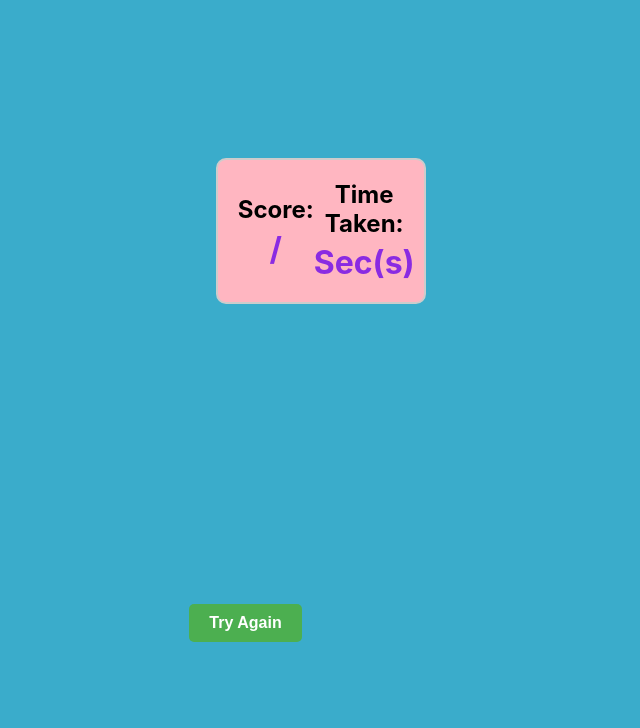
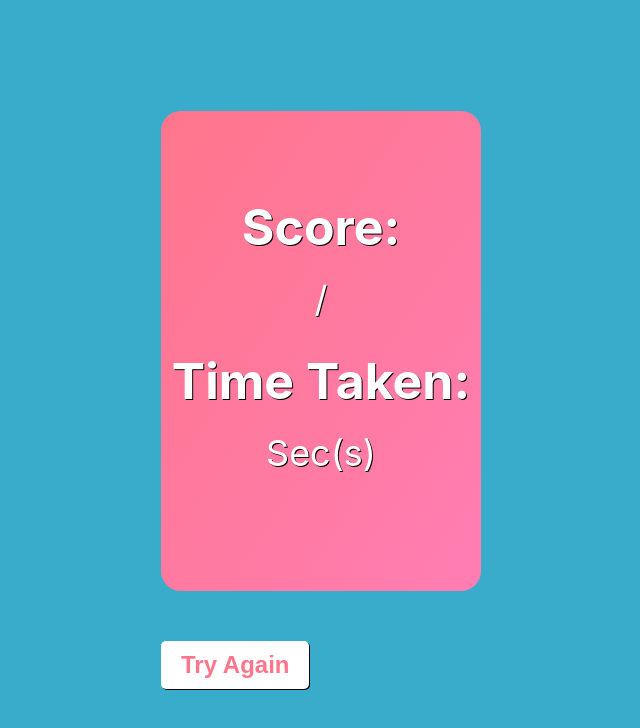
Before and after one commit to Yash0125/quiz-app, a React (Create React App) app: page /quizResult in a window 1280 px wide. Shown: the top 728 px of the page, without its empty margins (319-959 px from the left). Built offline with nearby package versions, Linux system fonts and the light colour scheme.

Commit message:
style : refactor

```diff
--- a/src/components/home/home.css
+++ b/src/components/home/home.css
@@ -1,6 +1,4 @@
 @import url("https://fonts.googleapis.com/css2?family=Poppins:wght@200;300;400;500;600&display=swap");
-
-
 
 .container {
   display: flex;
@@ -64,16 +62,22 @@ li {
 }
 
 button {
-  padding: 10px 20px;
-  font-size: 1.5rem;
-  font-weight: bold;
-  background-color: #4caf50;
-  color: #fff;
-  border: none;
-  border-radius: 5px;
-  cursor: pointer;
+  background-color: #fff;
+    color: #ff758c;
+    font-size: 1.5rem;
+    font-weight: bold;
+    border: none;
+    padding: 10px 20px;
+    border-radius: 5px;
+    cursor: pointer;
+    margin-top: 50px;
+    box-shadow: 1px 1px #000;
+    transition: all 0.2s ease-in-out;
+    cursor: pointer;
 }
 
 button:hover {
-  background-color: #3e8e41;
+  background-color: #ff758c;
+    color: #fff;
+    box-shadow: 3px 3px #000;
 }
--- a/src/components/quiz/Quiz.jsx
+++ b/src/components/quiz/Quiz.jsx
@@ -50,6 +50,7 @@ const Quiz = () => {
   const handleSubmit = () => {
     setShowResult(true);
     setTime(60 - remainingTime);
+    clearTimeout();
   };
 
   return (
@@ -77,12 +78,14 @@ const Quiz = () => {
                 </p>
               </div>
             </div>
+
             <div className="question">
               <span id="question-number">{currentQuestion + 1}.</span>
               <span id="question-txt">
                 {QuizData[currentQuestion].question}
               </span>
             </div>
+
             <div className="option-container">
               {QuizData[currentQuestion].options.map((option, i) => {
                 return (
@@ -98,6 +101,7 @@ const Quiz = () => {
                 );
               })}
             </div>
+
             {!isLastQuestion ? (
               <input
                 type="button"
@@ -113,6 +117,7 @@ const Quiz = () => {
                 onClick={handleSubmit}
               />
             )}
+
           </>
         )}
       </div>
--- a/src/components/quiz/quiz.css
+++ b/src/components/quiz/quiz.css
@@ -5,6 +5,7 @@
   padding: 0;
   box-sizing: border-box;
 }
+
 body {
   display: flex;
   align-items: center;
@@ -27,6 +28,7 @@ body {
   padding: 10px;
   position: relative;
 }
+
 .heading-txt {
   color: white;
   font-size: 30px;
@@ -36,6 +38,7 @@ body {
   text-transform: uppercase;
   font-family: "Poppins", sans-serif;
 }
+
 .question {
   margin: 8px;
   box-shadow: 0px 0px 10px 1px #a2a3a3;
@@ -49,10 +52,13 @@ body {
   display: flex;
   justify-content: center;
   align-items: center;
+  font-family: 'Poppins', sans-serif;
 }
+
 #question-number {
   margin-right: 5px;
 }
+
 .option-container {
   display: flex;
   flex-direction: column;
@@ -80,10 +86,12 @@ body {
   color: white;
   box-shadow: 3px 3px 4px 1px rgb(78, 69, 78);
 }
+
 .option-btn:hover {
   background-color: rgb(212, 118, 212);
   color: white;
 }
+
 #next-button {
   padding: 10px;
   border: none;
@@ -99,7 +107,9 @@ body {
   width: 100px;
   position: absolute;
   bottom: 15px;
+  cursor: pointer;
 }
+
 #next-button:active {
   box-shadow: none;
 }
@@ -117,6 +127,7 @@ body {
     font-weight: bold;
     color: rgb(107, 25, 63);
   }
+
   .question-number {
     font-weight: bold;
     font-size: 20px;
--- a/src/components/quizResult/quizResult.css
+++ b/src/components/quizResult/quizResult.css
@@ -1,52 +1,50 @@
-.show-score {
-  position: absolute;
-  top: 30%;
-  font-size: 40px;
-  text-align: center;
+
+.result-container {
+    background-image: linear-gradient(to bottom right, #ff758c, #ff7eb3);
+    color: #fff;
+    padding: 0;
+    margin: 0;
+    display: flex;
+    flex-direction: column;
+    align-items: center;
+    justify-content: center;
+    height: 60vh;
+    width: 40vh;
+    background-size: cover;
+    background-repeat: no-repeat;
+    background-position: center center;
+    border-radius: 20px;
   }
 
-.result-container {
-  display: flex;
-  justify-content: space-between;
-  align-items: center;
-  width: 80%;
-  margin: 0 auto;
-  padding: 20px;
-  border: 2px solid #ccc;
-  border-radius: 10px;
-  background-color: lightpink;
+  .score-container h2, .time-container h2 {
+    font-size: 50px;
+    font-weight: bold;
+    text-align: center;
+    margin-bottom: 20px;
+    text-shadow: 1px 1px #000;
   }
 
-.score-container,
-.time-container {
+  .score-container p, .time-container p{
+    font-size: 36px;
     text-align: center;
-}
-
-.score-container h2,
-.time-container h2 {
-  font-size: 1.5rem;
-  margin-bottom: 5px;
-}
-
-.score-container p,
-.time-container p {
-  font-size: 2rem;
-  font-weight: bold;
-  margin: 0;
-  color: blueviolet;
+    text-shadow: 1px 1px #000;
   }
 
   .tryAgain-button {
-  margin-top: 300px;
+    background-color: #fff;
+    color: #ff758c;
+    font-size: 24px;
+    border: none;
     padding: 10px 20px;
-  font-size: 1rem;
-  font-weight: bold;
-  background-color: #4caf50;
-  color: #fff;
-  border: none;
     border-radius: 5px;
     cursor: pointer;
+    margin-top: 50px;
+    box-shadow: 1px 1px #000;
+    transition: all 0.2s ease-in-out;
   }
+
   .tryAgain-button:hover {
-  background-color: #3e8e41;
+    background-color: #ff758c;
+    color: #fff;
+    box-shadow: 3px 3px #000;
   }
```
Lines whose indentation alone changed are shown as unchanged.
